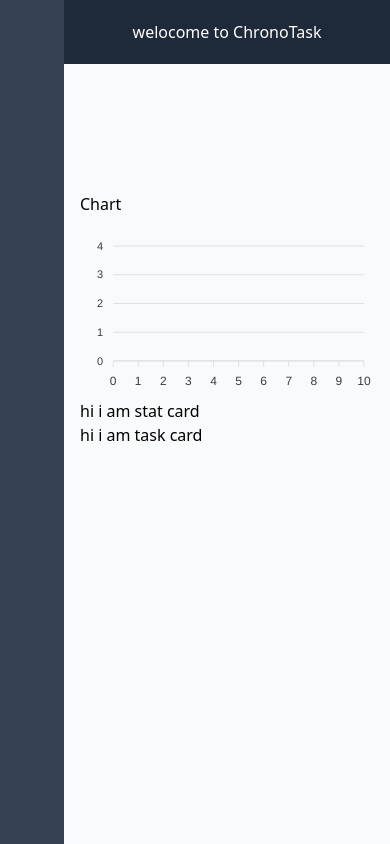
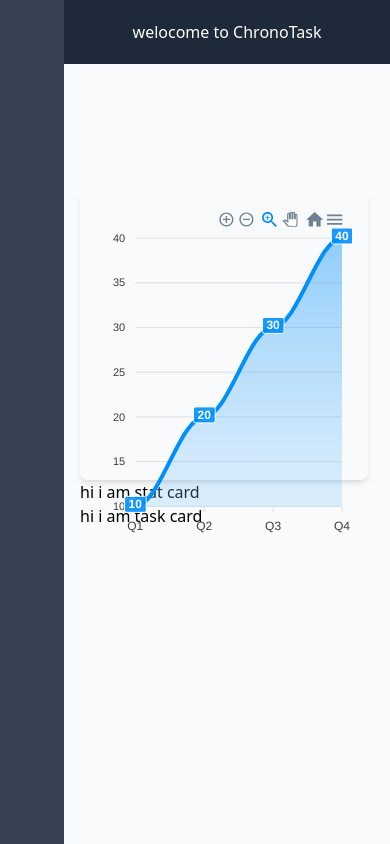
Before and after one commit to awesomebruh03/chronotask-sveltekit, a SvelteKit app: page /dashboard in a window 390 px wide. Built offline with nearby package versions, Linux system fonts and the light colour scheme; some icons are missing.

Commit message:
Enhance Chart component with responsive dimensions and update usage in Dashboard

```diff
--- a/src/lib/components/Dashboard/Chart.svelte
+++ b/src/lib/components/Dashboard/Chart.svelte
@@ -2,7 +2,10 @@
 	import { onMount } from 'svelte';
 	import { browser } from '$app/environment';
 	export let type = 'bar'; // Default chart type
+	/** @type {Array<{ name: string, data: number[] }>} */
 	export let series = []; // Default empty series
+
+	/** @type {string[]} */
 	export let categories = []; // Default empty categories
 
 	onMount(async () => {
@@ -11,7 +14,9 @@
 
 			const options = {
 				chart: {
-                    type
+					type,
+					width: '100%', // Make the chart width responsive
+					height: '100%' // Make the chart height responsive
 				},
 				series,
 				xaxis: {
@@ -25,6 +30,6 @@
 	});
 </script>
 
-<div id="chart">
-    <h1>Chart</h1>
+<div id="chart" class="bg-black-200 h-72 w-72 rounded-lg p-4 shadow-md">
+	<!-- The chart will render here -->
 </div>
--- a/src/routes/dashboard/+page.svelte
+++ b/src/routes/dashboard/+page.svelte
@@ -5,7 +5,12 @@
 </script>
 
 <div class="mt-28">
-	<Chart />
+	<Chart
+		className="h-8 w-full"
+		type="area"
+		series={[{ name: 'revenue', data: [10, 20, 30, 40] }]}
+		categories={['Q1', 'Q2', 'Q3', 'Q4']}
+	/>
 	<StatCard />
 	<TaskCard />
 </div>
```
Lines whose indentation alone changed are shown as unchanged.
